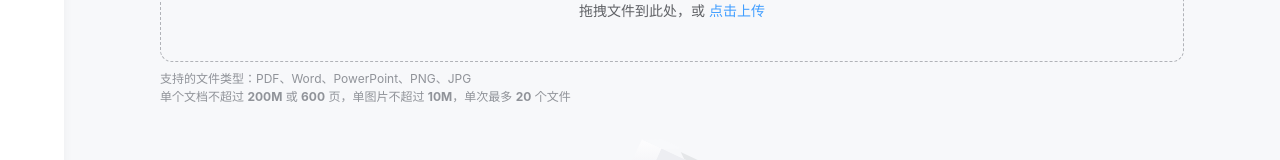
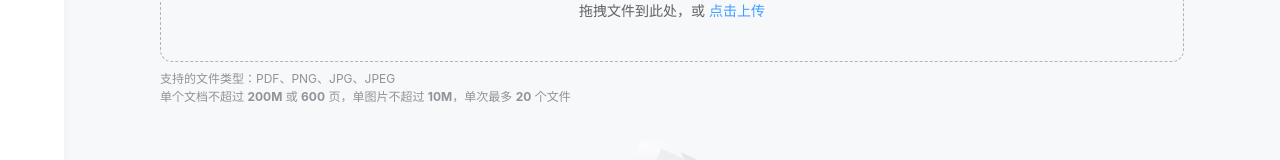
Before and after one commit to nextgpt/mineru-web, a Vue app in the folder frontend/: page /upload in a window 1280 px wide. Shown: the part 253-413 px from the top of the page. Built offline with nearby package versions, Linux system fonts and the light colour scheme.

Commit message:
chore: update compose conf

```diff
--- a/frontend/src/views/Upload.vue
+++ b/frontend/src/views/Upload.vue
@@ -27,7 +27,7 @@
         </div>
         <template #tip>
           <div class="el-upload__tip">
-            支持的文件类型：PDF、Word、PowerPoint、PNG、JPG
+            支持的文件类型：PDF、PNG、JPG、JPEG
             <br>
             单个文档不超过 <b>200M</b> 或 <b>600</b> 页，单图片不超过 <b>10M</b>，单次最多 <b>20</b> 个文件
           </div>
@@ -126,7 +126,7 @@ const beforeUpload = (file: File) => {
     // PDF
     '.pdf',
     // Office (Word & PowerPoint)
-    '.doc', '.docx', '.ppt', '.pptx',
+    // '.doc', '.docx', '.ppt', '.pptx',
     // 图片
     '.png', '.jpg', '.jpeg'
   ]
```
Also changed, not shown: 1 other file (tests, documents, lock files or other folders).
